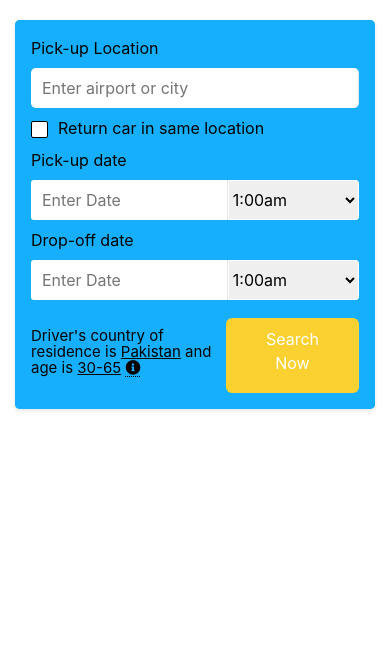
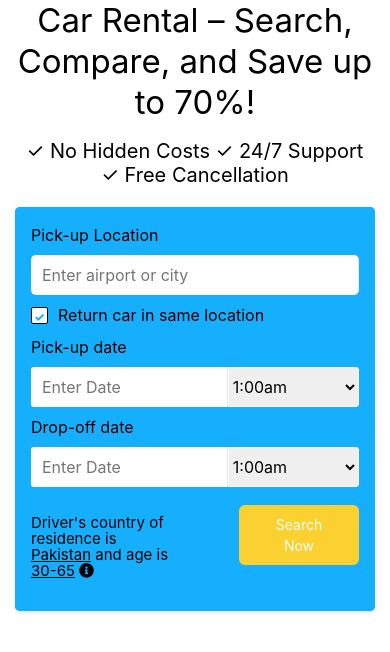
Before and after one commit to sunainaasif/car-rental, a plain HTML site: page new-search-bar.html in a window 390 px wide. Drawn offline with nearby package versions, Linux system fonts and the light colour scheme.

Commit message:
now responsive too

```diff
--- a/new-search-bar.html
+++ b/new-search-bar.html
@@ -11,12 +11,17 @@
       <script src="https://code.jquery.com/jquery-1.12.4.js"></script>
       <script src="https://code.jquery.com/ui/1.12.1/jquery-ui.js"></script>
       <link rel="stylesheet" href="https://cdnjs.cloudflare.com/ajax/libs/font-awesome/5.15.1/css/all.min.css" integrity="sha512-+4zCK9k+qNFUR5X+cKL9EIR+ZOhtIloNl9GIKS57V1MyNsYpYcUrUeQc9vNfzsWfV28IaLL3i96P9sdNyeRssA==" crossorigin="anonymous">
-
    </head>
    <body>
       <div class="container">
          <div class="row">
             <div class="col-md-12">
+               <div class="main-headings text-center">
+                  <h1 class="main-headings-h1">Car Rental – Search, Compare, and Save up to 70%!</h1>
+                  <div class="main-headings-captions">
+                     ✓ No Hidden Costs       ✓ 24/7 Support       ✓ Free Cancellation
+                  </div>
+               </div>
                <div class="search-form-wrapper">
                   <div class="search-form">
                      <form action="">
@@ -28,8 +33,16 @@
                               <input type="text" id="" class="date-input" placeholder="Enter airport or city">
                            </div>
                            <div>
-                                    <input type="checkbox" id="v1" name="v1" value="">
-                                    <label for="v1"><span class="label-text">Return car in same location </span></label>
+                              <input type="checkbox" id="return-same-location" name="v1" value="" checked>
+                              <label for="return-same-location"><span class="label-text">Return car in same location </span></label>
+                           </div>
+                        </div>
+                        <div class="enter-dropoff-div" style="display:none">
+                           <div class="flex-space-between">
+                              <p class="margin0">Drop Off Location </p>
+                           </div>
+                           <div class="pick-location-div">
+                              <input type="text" id="" class="date-input" placeholder="Enter airport or city">
                            </div>
                         </div>
                         <div>
@@ -63,8 +76,6 @@
                                        <option value=""> 10:00pm </option>
                                        <option value=""> 11:00pm </option>
                                        <option value=""> 12:00pm </option>
-
-
                                     </select>
                                  </div>
                               </div>
@@ -97,7 +108,6 @@
                                        <option value=""> 10:00pm </option>
                                        <option value=""> 11:00pm </option>
                                        <option value=""> 12:00pm </option>
-
                                     </select>
                                  </div>
                               </div>
@@ -109,31 +119,46 @@
                                  <span class="tooltiptext">Car Rental companies might provide different products based on your country of residence. Additional fees might apply for drivers under 30 or over 65 years of age.</span>
                                  </span>
                               </p>
+                              <div>
                                  <a class="main-form-search-btn search-btn" href="" type="submit">Search Now</a>
                               </div>
-
+                           </div>
                         </div>
                      </form>
                   </div>
                </div>
-
             </div>
          </div>
       </div>
-
-
       <script>
          var dateToday = new Date();
          $( function() {
            $( "#pickup-date" ).datepicker({
                 numberOfMonths:2,
-               minDate: dateToday
+                minDate: dateToday,
+                dateFormat:'DD, d MM, yy'
               });
            $( "#dropoff-date" ).datepicker({
                 numberOfMonths:2,
-               minDate: dateToday
+                minDate: dateToday,
+                dateFormat:'DD, d MM, yy'
+
               });
          } );
       </script>
+      <script>
+         $(document).ready(function(){
+         $('#return-same-location').change(function(){
+         if($(this).is(':checked'))
+         {
+         $('.enter-dropoff-div').hide();
+         }
+         else
+         {
+         $('.enter-dropoff-div').show();
+         }
+         });
+         });
+      </script>
    </body>
 </html>
--- a/style.css
+++ b/style.css
@@ -775,7 +775,22 @@ a.search-bar-btn i {
     padding: 10px 20px;
   }
 }
-/* ---------------- */
+
+/* --------New Search Bar Css-------- */
+.main-headings h1 {
+  margin-bottom: 16px;
+  color: #000;
+  font-size: 33px;
+  line-height: 41px;
+  font-weight: 400;
+  text-align: center;
+}
+.main-headings-captions {
+  color: #000;
+  font-size: 20px;
+  line-height: 24px;
+  text-align: center;
+}
 .search-form-wrapper {
   margin: 20px auto 0;
   max-width: 760px;
@@ -817,13 +832,14 @@ select.time-input {
 .date-time-wrapper div:first-child {
   margin-right: 25px;
 }
-.main-form-search-btn {
-  width: auto;
-}
 .search-btn {
   background-color: #000;
 }
 .main-form-search-btn {
+  background: #fad130;
+  font-size: 18px;
+  margin-left: 70px;
+  width: auto;
   padding: 9px 40px;
   background: #fad130;
 }
@@ -832,7 +848,6 @@ select.time-input {
 .tooltip1 {
   position: relative;
   display: inline-block;
-  border-bottom: 1px dotted black;
 }
 
 .tooltip1 .tooltiptext {
@@ -848,6 +863,7 @@ select.time-input {
   bottom: 148%;
   left: 50%;
   margin-left: -106px;
+  font-size: 12px;
 }
 
 .tooltip1 .tooltiptext::after {
@@ -864,8 +880,21 @@ select.time-input {
 .tooltip1:hover .tooltiptext {
   visibility: visible;
 }
+.search-form p,
+.search-form h6,
+.search-form span {
+  color: #000;
+}
+@media only screen and (max-width: 767px) {
+  .main-form-search-btn {
+    width: 120px;
+    padding: 9px 20px;
+    font-size: 14px;
+  }
+}
 @media only screen and (max-width: 576px) {
   .flex-space-between.date-time-wrapper {
     flex-direction: column;
   }
 }
+/* --------New Search Bar Css-------- */
```
Lines whose indentation alone changed are shown as unchanged.
